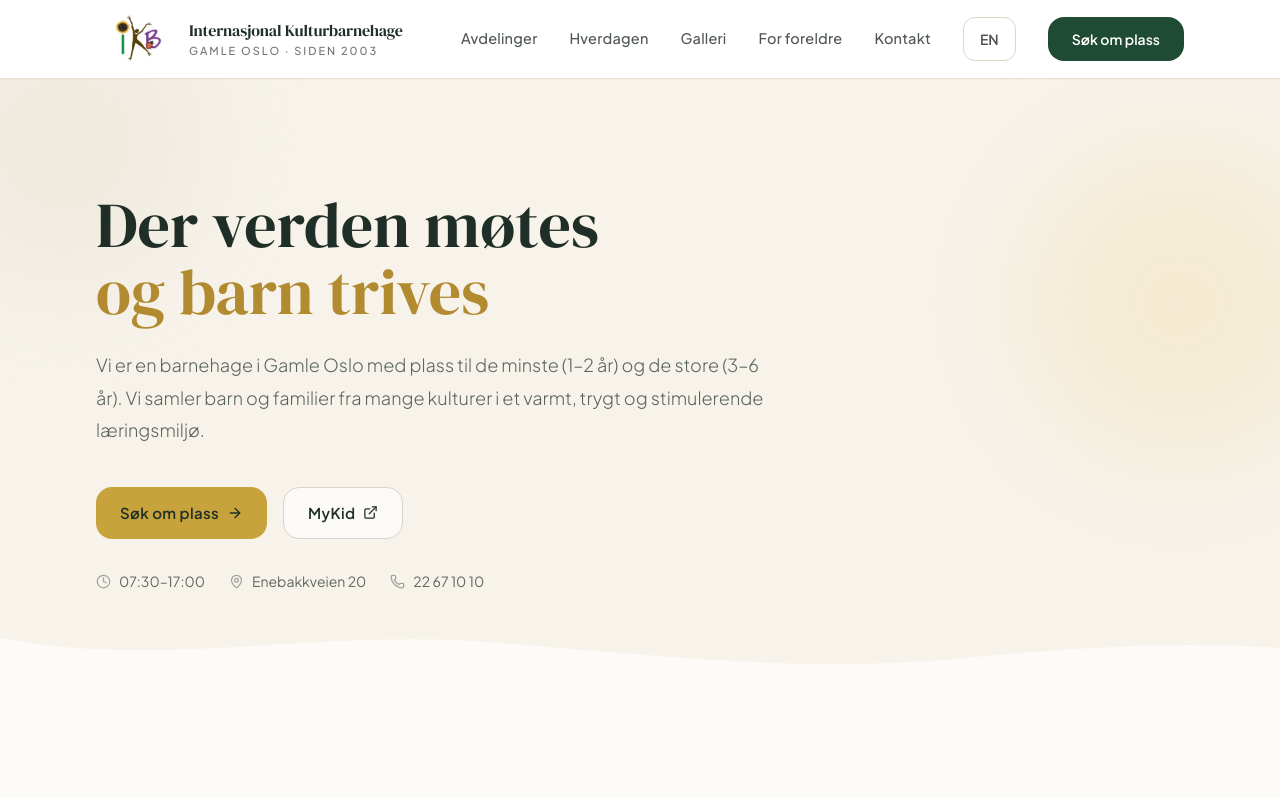
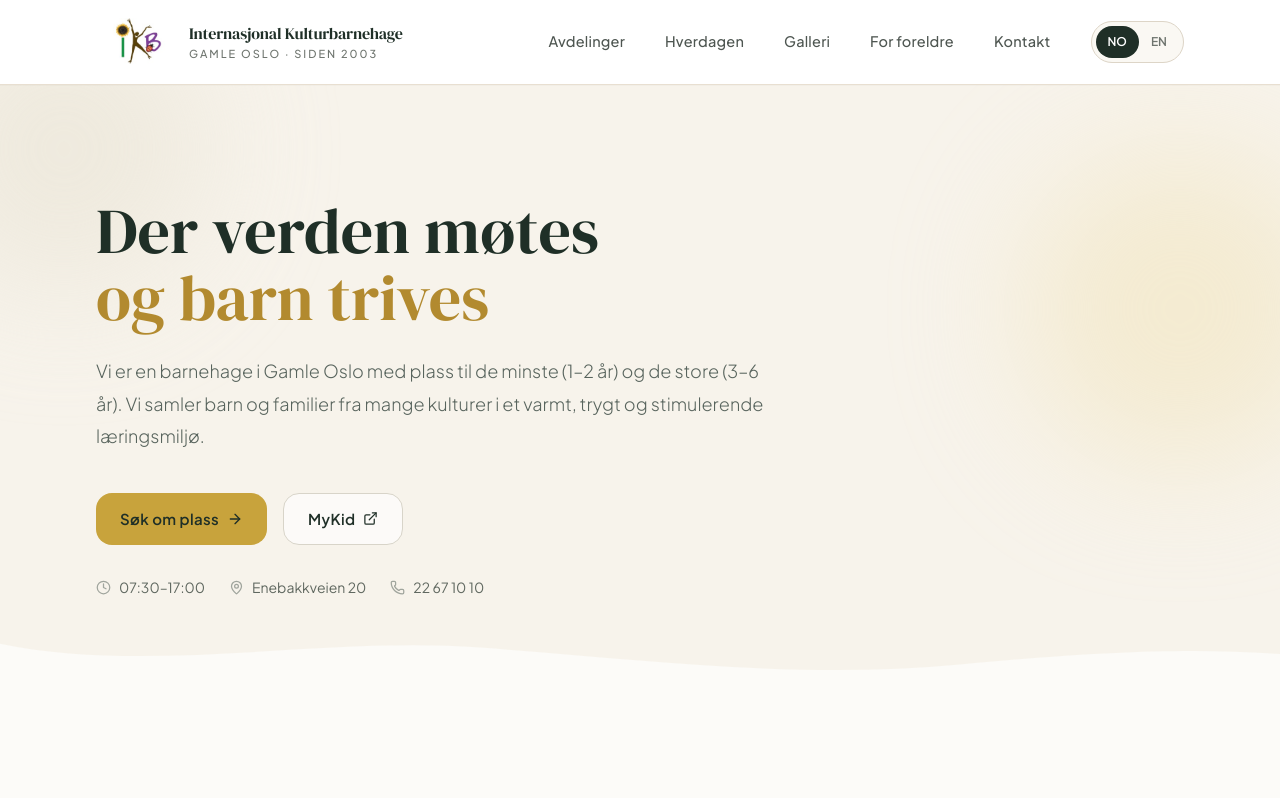
Before and after one commit to pia-scarvounis/ikb, a React (Vite) app: page / in a window 1280 px wide. Shown: the top 798 px of the page. Built offline with nearby package versions, Linux system fonts and the light colour scheme.

Commit message:
lang toggle

```diff
--- a/src/components/Header.tsx
+++ b/src/components/Header.tsx
@@ -22,7 +22,7 @@ export default function Header({ t, lang, toggleLang }: Props) {
 
   return (
     <header className="sticky top-0 z-50 bg-white border-b border-[#e8dfd1] shadow-[0_1px_0_rgba(0,0,0,0.02)]">
-      <div className="max-w-6xl mx-auto px-5 sm:px-8 h-[78px] flex items-center justify-between">
+      <div className="max-w-6xl mx-auto px-5 sm:px-8 h-[84px] flex items-center justify-between">
         <a href="#top" className="flex items-center gap-3 min-w-0">
           <img
             src={logo}
@@ -40,7 +40,7 @@ export default function Header({ t, lang, toggleLang }: Props) {
           </div>
         </a>
 
-        <nav className="hidden lg:flex items-center gap-8">
+        <nav className="hidden lg:flex items-center gap-10">
           {links.map((link) => (
             <a
               key={link.href}
@@ -53,27 +53,54 @@ export default function Header({ t, lang, toggleLang }: Props) {
 
           <button
             onClick={toggleLang}
-            className="inline-flex h-11 items-center justify-center rounded-xl border border-[#ddd5c7] px-4 text-[14px] font-semibold text-[#4e5651] hover:border-[#cdbfa6] hover:text-[#1f2f27] transition-colors"
+            className="inline-flex items-center rounded-full border border-[#ddd5c7] bg-[#faf8f3] p-1 transition-colors hover:border-[#cdbfa6]"
+            aria-label="Bytt språk"
           >
-            {lang === 'no' ? 'EN' : 'NO'}
+            <span
+              className={`inline-flex h-8 min-w-[38px] items-center justify-center rounded-full px-3 text-[12px] font-semibold transition-all ${
+                lang === 'no'
+                  ? 'bg-[#1f2f27] text-white'
+                  : 'text-[#6f756f]'
+              }`}
+            >
+              NO
+            </span>
+            <span
+              className={`inline-flex h-8 min-w-[38px] items-center justify-center rounded-full px-3 text-[12px] font-semibold transition-all ${
+                lang === 'en'
+                  ? 'bg-[#1f2f27] text-white'
+                  : 'text-[#6f756f]'
+              }`}
+            >
+              EN
+            </span>
           </button>
-
-          <a
-            href="https://www.oslo.kommune.no/barnehage/"
-            target="_blank"
-            rel="noreferrer"
-            className="inline-flex h-11 items-center justify-center rounded-2xl bg-[#1f4a34] px-6 text-[14px] font-semibold text-white hover:bg-[#183b29] transition-colors"
-          >
-            {t.nav.apply}
-          </a>
         </nav>
 
         <div className="flex lg:hidden items-center gap-3">
           <button
             onClick={toggleLang}
-            className="inline-flex h-10 items-center justify-center rounded-xl border border-[#ddd5c7] px-3 text-[13px] font-semibold text-[#4e5651]"
+            className="inline-flex items-center rounded-full border border-[#ddd5c7] bg-[#faf8f3] p-1"
+            aria-label="Bytt språk"
           >
-            {lang === 'no' ? 'EN' : 'NO'}
+            <span
+              className={`inline-flex h-7 min-w-[34px] items-center justify-center rounded-full px-2.5 text-[11px] font-semibold ${
+                lang === 'no'
+                  ? 'bg-[#1f2f27] text-white'
+                  : 'text-[#6f756f]'
+              }`}
+            >
+              NO
+            </span>
+            <span
+              className={`inline-flex h-7 min-w-[34px] items-center justify-center rounded-full px-2.5 text-[11px] font-semibold ${
+                lang === 'en'
+                  ? 'bg-[#1f2f27] text-white'
+                  : 'text-[#6f756f]'
+              }`}
+            >
+              EN
+            </span>
           </button>
 
           <button
@@ -99,15 +126,6 @@ export default function Header({ t, lang, toggleLang }: Props) {
                 {link.label}
               </a>
             ))}
-
-            <a
-              href="https://www.oslo.kommune.no/barnehage/"
-              target="_blank"
-              rel="noreferrer"
-              className="mt-2 inline-flex h-11 items-center justify-center rounded-2xl bg-[#1f4a34] px-5 text-[14px] font-semibold text-white"
-            >
-              {t.nav.apply}
-            </a>
           </div>
         </div>
       )}
```
